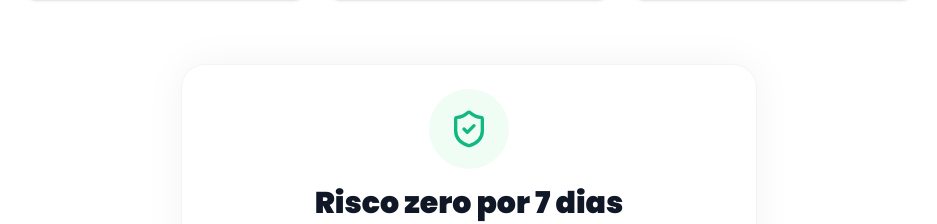
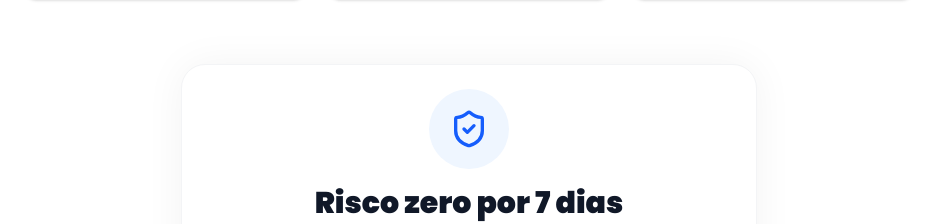
Before and after one commit to yanbastos2010-oss/hIdro, a React (Vite) app: page / in a window 1280 px wide. Shown: the part 4677-4901 px from the top of the page, without its empty margins (171-1108 px from the left). Built offline with nearby package versions, Linux system fonts and the light colour scheme.

Commit message:
feat(ui): Update guarantee section colors
Changed the background color of the guarantee section icon to a lighter blue and updated the shield icon color to a darker blue. This aims to improve the visual appeal and consistency of the guarantee section within the application.

```diff
--- a/src/App.tsx
+++ b/src/App.tsx
@@ -611,8 +611,8 @@ export default function App() {
       {/* Guarantee Section */}
       <section className="bg-white py-6 px-4">
         <div className="max-w-xl mx-auto bg-white rounded-3xl shadow-[0_0_40px_rgba(0,0,0,0.05)] p-6 text-center border border-gray-100">
-          <div className="w-20 h-20 bg-[#F0FDF4] rounded-full flex items-center justify-center mx-auto mb-4">
-            <ShieldCheck className="w-10 h-10 text-[#10B981]" />
+          <div className="w-20 h-20 bg-[#EFF6FF] rounded-full flex items-center justify-center mx-auto mb-4">
+            <ShieldCheck className="w-10 h-10 text-[#155DFC]" />
           </div>
           <h2 className="text-2xl sm:text-3xl font-black text-gray-900 mb-3">Risco zero por 7 dias</h2>
           <p className="text-gray-600 text-sm sm:text-base mb-4">Você pode acessar o material e testar por 7 dias. Se não gostar, é só pedir o reembolso e recebe 100% do seu dinheiro de volta.</p>
```
